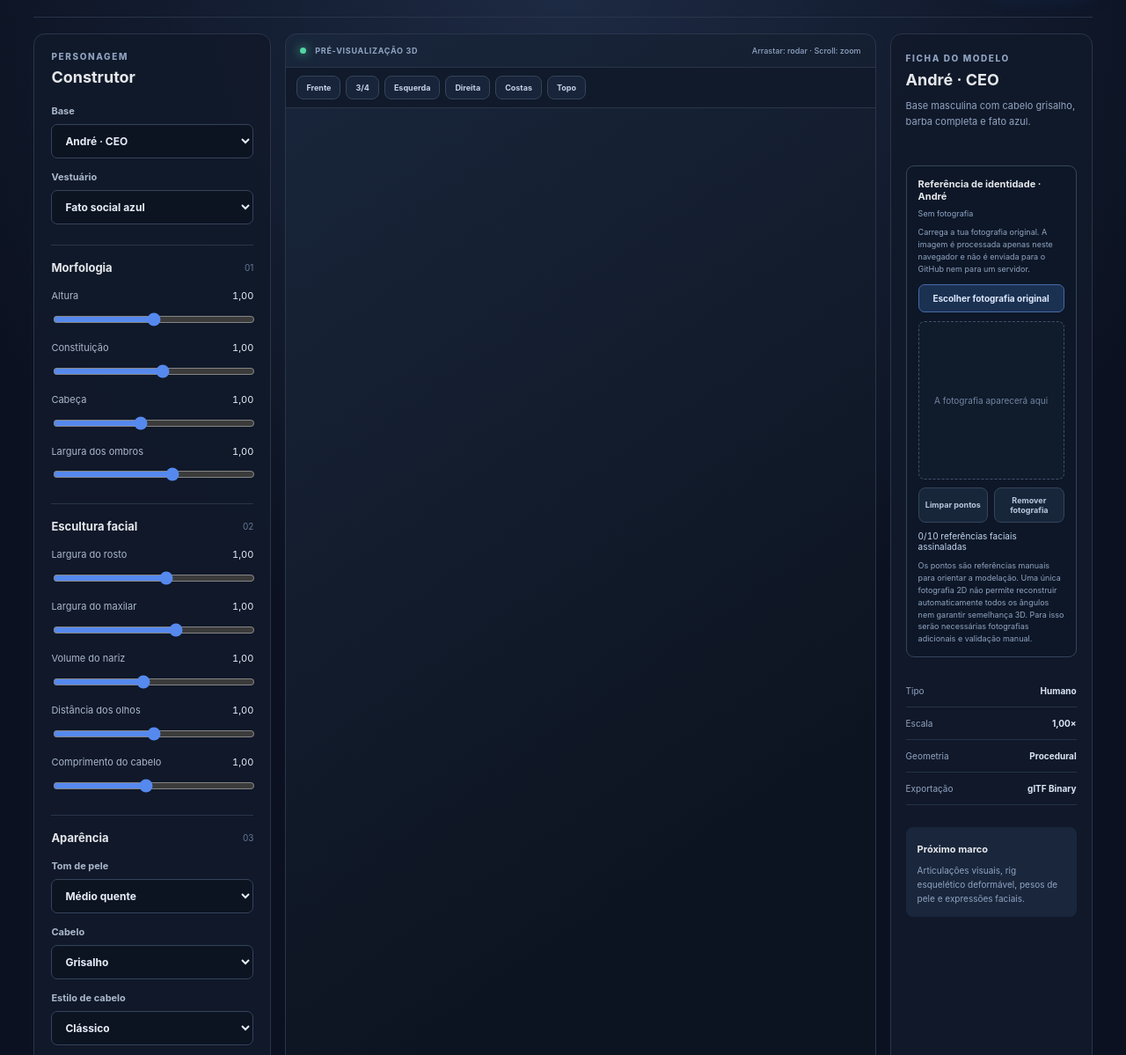
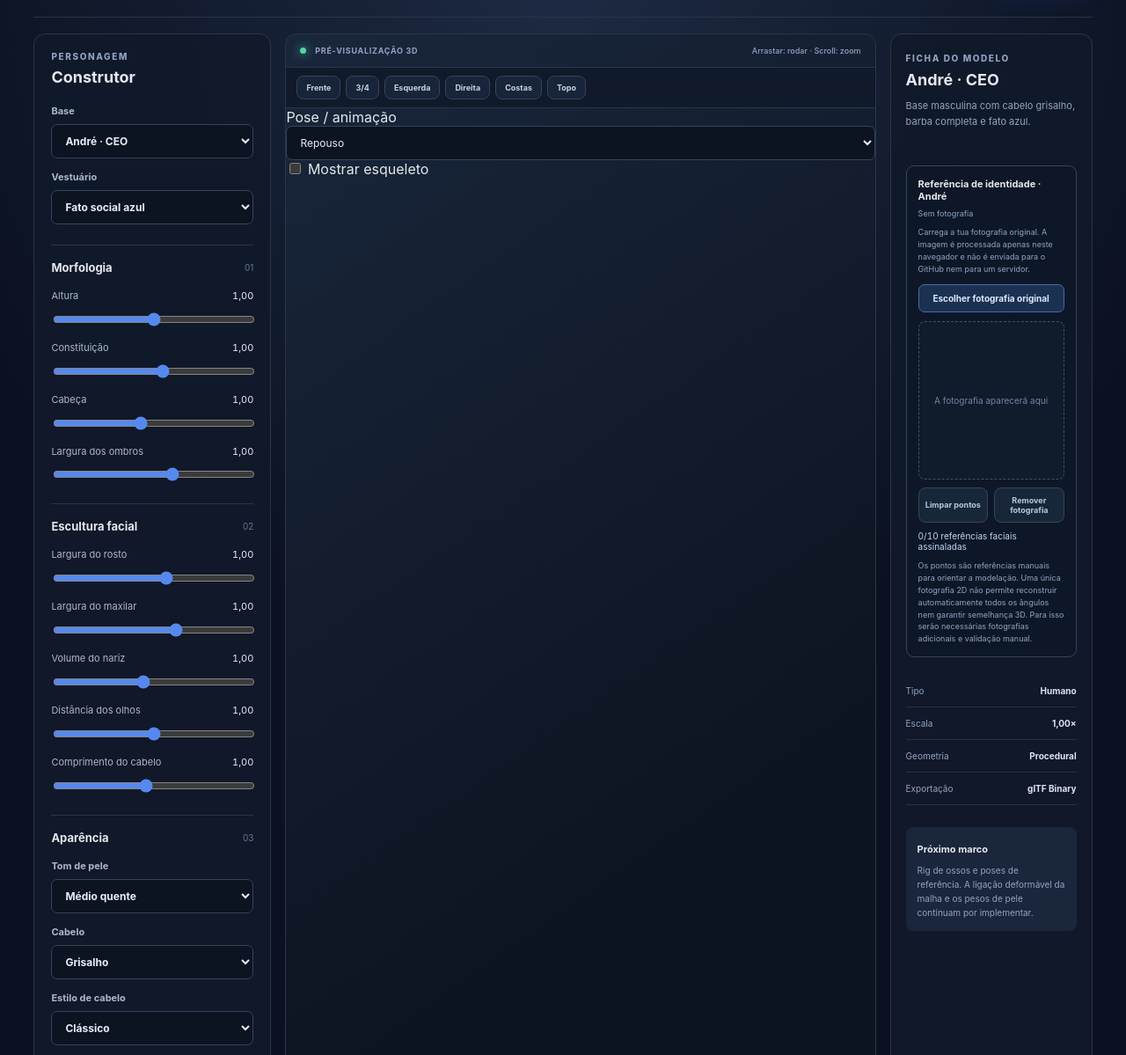
Before and after one commit to AndreVazao/office-kit, a website: page avatar-studio/index.html in a window 1280 px wide. Shown: the part 87-1286 px from the top of the page at 88% size. Drawn offline with nearby package versions, Linux system fonts and the light colour scheme.

Commit message:
feat(avatar-studio): add pose and skeleton preview controls

```diff
--- a/avatar-studio/index.html
+++ b/avatar-studio/index.html
@@ -142,6 +142,17 @@
           <button id="view-back" type="button">Costas</button>
           <button id="view-top" type="button">Topo</button>
         </nav>
+        <div class="pose-toolbar" aria-label="Pré-visualização de poses">
+          <label for="pose-mode">Pose / animação</label>
+          <select id="pose-mode">
+            <option value="idle">Repouso</option>
+            <option value="walk">Andar</option>
+            <option value="sit">Sentar</option>
+            <option value="talk">Falar</option>
+            <option value="work">Trabalhar</option>
+          </select>
+          <label class="rig-toggle"><input id="show-rig" type="checkbox"> Mostrar esqueleto</label>
+        </div>
         <div id="viewport" aria-label="Pré-visualização tridimensional do personagem"></div>
         <div class="viewport-footer">
           <span id="character-name">ANDRÉ / CEO MASTER</span>
@@ -175,7 +186,7 @@
         <div class="stat"><span>Exportação</span><strong>glTF Binary</strong></div>
         <div class="detail-note">
           <strong>Próximo marco</strong>
-          <p>Articulações visuais, rig esquelético deformável, pesos de pele e expressões faciais.</p>
+          <p>Rig de ossos e poses de referência. A ligação deformável da malha e os pesos de pele continuam por implementar.</p>
         </div>
       </aside>
     </section>
```
